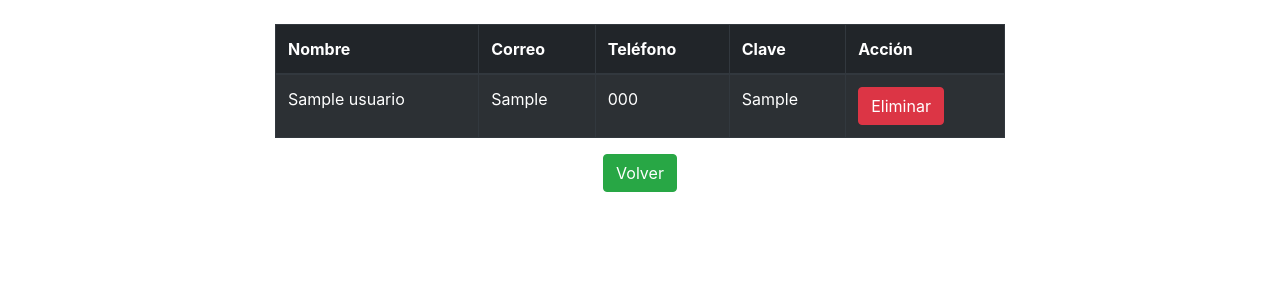
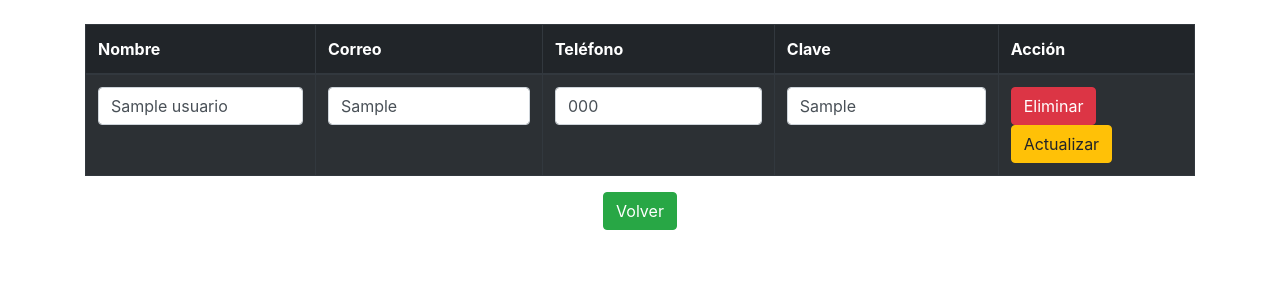
Before and after one commit to solucionesjj/practicaPhp, a PHP site: page /registroListar.php in a window 1280 px wide. Shown: the top 300 px of the page. Run offline with PHP 8.4, Linux system fonts and the light colour scheme; tables that the repository leaves empty or names only in its code hold one stand-in row (values such as "Sample post").

Commit message:
Actualziar
Actualziar

```diff
--- a/registroListar.php
+++ b/registroListar.php
@@ -11,8 +11,8 @@
 	<body>
 		<div class="container"><br>
 			<div class="row">
-				<div class="col-xs-2 col-sm-2 col-md-2 col-lg-2"></div>
-				<div class="col-xs-8 col-sm-8 col-md-8 col-lg-8">
+
+				<div class="col-xs-12 col-sm-12 col-md-12 col-lg-12">
 					<?php
 					$mysqli = new mysqli('localhost', 'root', '', 'reciclick');
 
@@ -36,11 +36,19 @@
 						{
 						?>
 						<tr>
-							<td><?php echo $usuarios["nombre"]; ?></td>
-							<td><?php echo $usuarios["correo"]; ?></td>
-							<td><?php echo $usuarios["telefono"]; ?></td>
-							<td><?php echo $usuarios["clave"]; ?></td>
-							<td><a href="registroEliminar.php?id=<?php echo $usuarios["id"]; ?>" class="btn btn-danger">Eliminar</a> </td>
+							<form name="actualizar<?php echo $usuarios["id"]; ?>" id="actualizar<?php echo $usuarios["id"]; ?>" method="post" action="registroActualizar.php">
+								<td><input type="text" name="nombre" id="nombre" class="form-control" value="<?php echo $usuarios["nombre"]; ?>"></td>
+								<td><input type="text" name="correo" id="correo" class="form-control" value="<?php echo $usuarios["correo"]; ?>"></td>
+								<td><input type="text" name="telefono" id="telefono" class="form-control" value="<?php echo $usuarios["telefono"]; ?>"></td>
+								<td>
+									<input type="text" name="clave" id="clave" class="form-control" value="<?php echo $usuarios["clave"]; ?>">
+									<input type="hidden" name="id" id="id" value="<?php echo $usuarios["id"]; ?>" >
+								</td>
+							</form>
+							<td>
+								<a href="registroEliminar.php?id=<?php echo $usuarios["id"]; ?>" class="btn btn-danger">Eliminar</a> &nbsp;&nbsp;
+								<a href="#" onclick="document.forms.actualizar<?php echo $usuarios["id"]; ?>.submit();" class="btn btn-warning">Actualizar</a>
+							</td>
 						</tr>
 						<?php
 						}
@@ -48,7 +56,7 @@
 						?>
 					</table>
 				</div>
-				<div class="col-xs-2 col-sm-2 col-md-2 col-lg-2"></div>
+
 			</div>
 			<center><a class="btn btn-success" href="registro.php">Volver</a></center>
 		</div>
```
Also changed, not shown: registroActualizar.php (added, +55 -0 lines).
